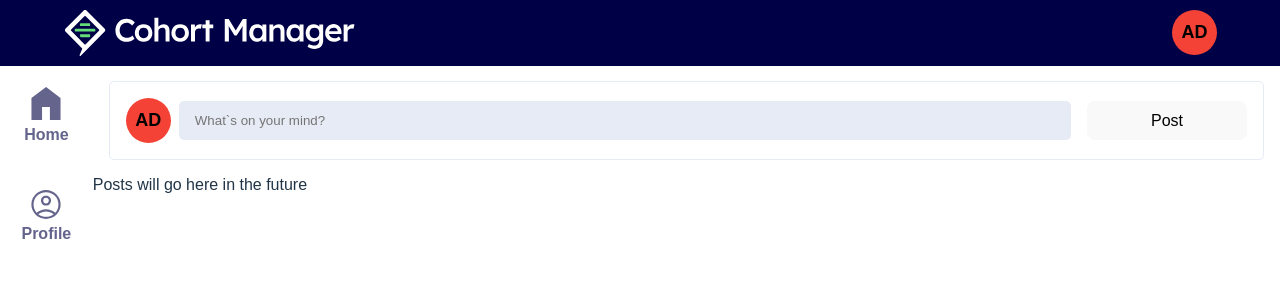
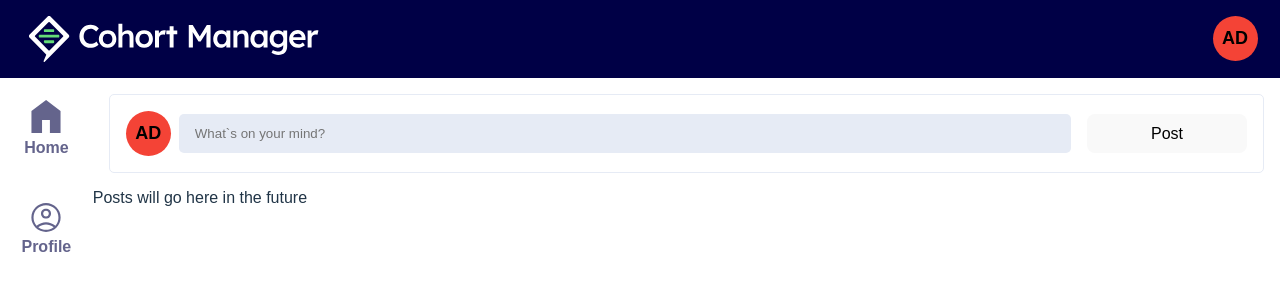
Before and after one commit to boolean-uk/react-cohort-dashboard-challenge, a React (Vite) app: page / in a window 1280 px wide. Shown: the top 300 px of the page. Built offline with nearby package versions, Linux system fonts and the light colour scheme; the HTML template or start-up script is replaced by a standard one.

Commit message:
Moved stuff around on the header

```diff
--- a/src/components/Header.jsx
+++ b/src/components/Header.jsx
@@ -1,3 +1,4 @@
+// Header.jsx
 import '../styles/Header.css'; // Corrected import path
 import titleHeader from '../assets/title-header.svg';
 import { ProfileImage } from './ProfileImage';
@@ -11,7 +12,9 @@ export const Header = () => {
             src={titleHeader}
             alt="cohort-manager-logo"
           />
+          <div className='header-profile'>
           <ProfileImage />
+          </div>
         </div>
       </nav>
     );
--- a/src/components/ProfileImage.jsx
+++ b/src/components/ProfileImage.jsx
@@ -1,3 +1,4 @@
+// ProfileImage.jsx
 import '../styles/ProfileImage.css'; // Corrected import path
 
 export const ProfileImage = () => {
--- a/src/styles/App.css
+++ b/src/styles/App.css
@@ -7,7 +7,7 @@
 
 /* Content wrapper for scrollable content */
 .main-content {
-  margin-top: 65px;
+  margin-top: 78px;
   display: flex; /* Allow side-by-side positioning */
 
 }
--- a/src/styles/Header.css
+++ b/src/styles/Header.css
@@ -1,23 +1,26 @@
 /* Header.css */
-
 .header {
   background-color: #000046;
-  padding: 10px;
+  padding: 1rem;
   position: fixed;
   top: 0;
   left: 0;
   width: 100%;
-  padding-left: 65px;
 }
 
 .header-group {
   display: flex;
   align-items: center;
   justify-content: space-between;
-  width: 90%;
+  width: 100%;
 }
 
 .header-logo {
+  margin-left: 1%;
   cursor: pointer;
   width: 290px;
 }
+
+.header-profile {
+  margin-right: 3%;
+}
```
